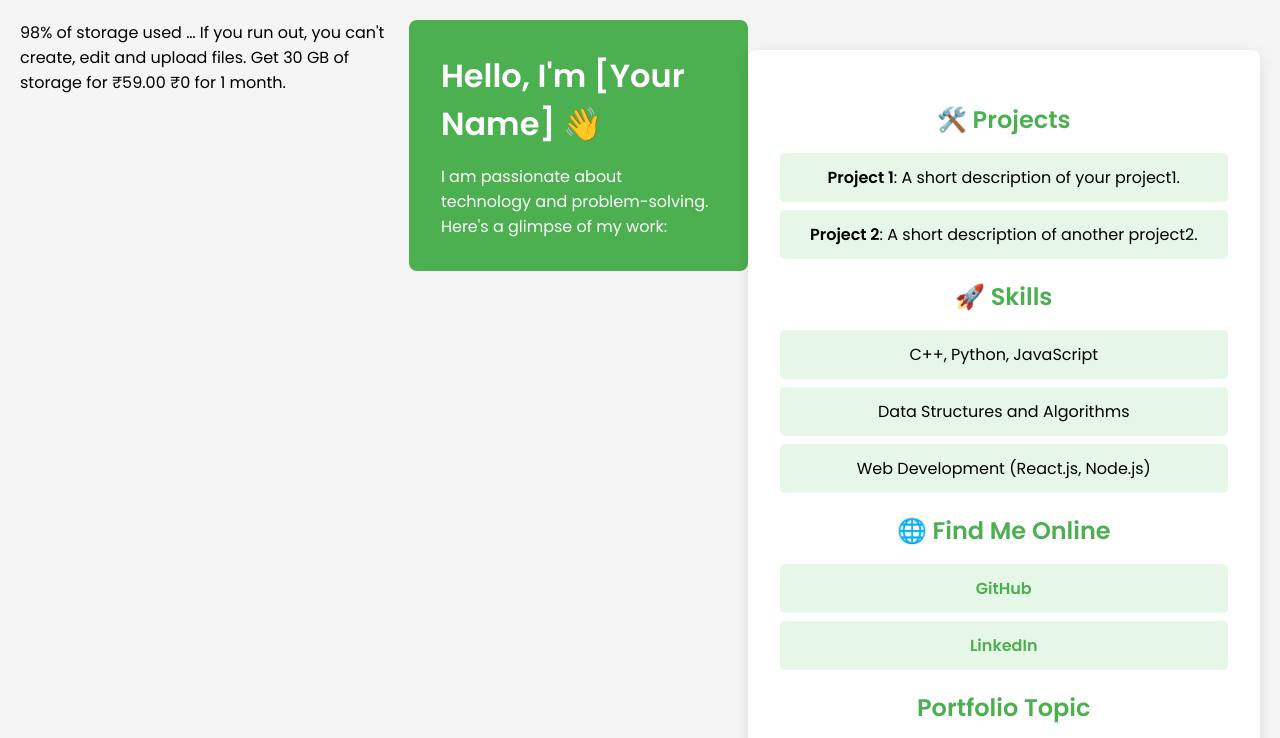
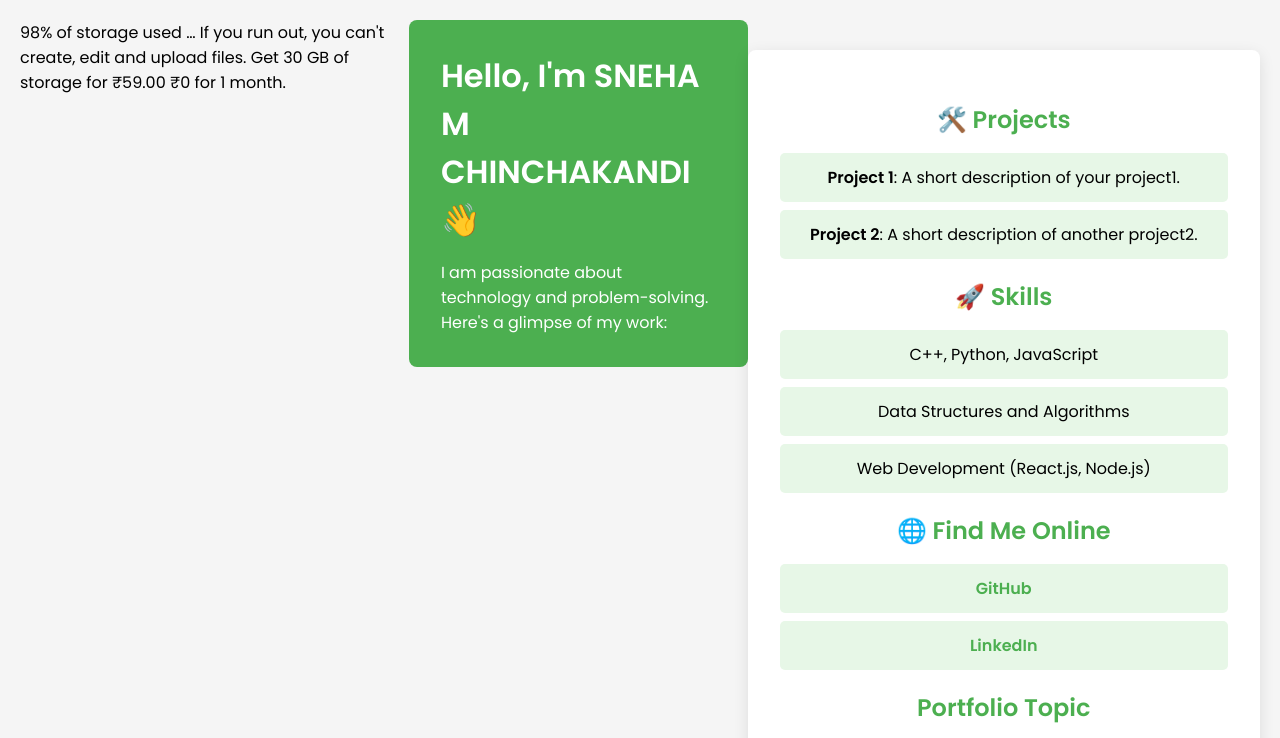
Before and after one commit to 01fe23bec295/topic.github.io-, a plain HTML site: page index.html in a window 1280 px wide. Shown: the top 738 px of the page. Drawn offline with Linux system fonts and the light colour scheme.

Commit message:
Update index.html

```diff
--- a/index.html
+++ b/index.html
@@ -10,7 +10,7 @@
 </head>
 <body>
     <header>
-        <h1>Hello, I'm [Your Name] 👋</h1>
+        <h1>Hello, I'm SNEHA M CHINCHAKANDI 👋</h1>
         <p>I am passionate about technology and problem-solving. Here's a glimpse of my work:</p>
     </header>
 
```
